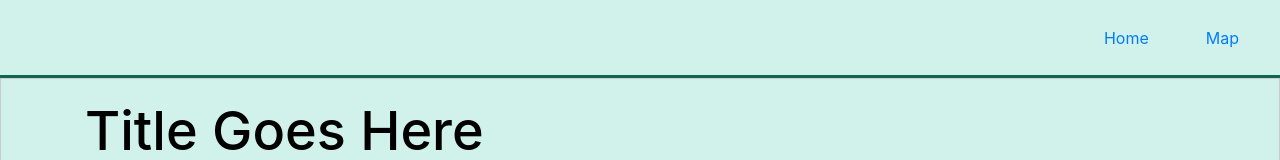
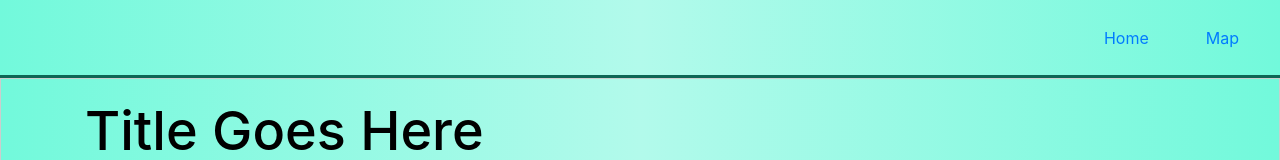
Before and after one commit to foyen/Clinics, a React (Create React App) app: page / in a window 1280 px wide. Shown: the top 160 px of the page. Built offline with nearby package versions, Linux system fonts and the light colour scheme; what google-maps-react would draw is missing.

Commit message:
Very gradiant, much nice

```diff
--- a/src/Styles/ContentWrapper.css
+++ b/src/Styles/ContentWrapper.css
@@ -51,8 +51,9 @@ div{
   #main-picture{
     width: 100%;
     height: 100%;
+    background-color: #D1F2EB;
     /*background: url("https://www.freegreatpicture.com/files/30/20607-high-resolution-landscapes.jpg") no-repeat fixed center;*/
-    background-color: #D1F2EB;
+    background:linear-gradient(90deg, rgba(114,249,219,1) 0%, rgba(178,250,235,1) 50%, rgba(114,249,219,1) 100%);
     background-position: center center;
     background-size: cover;
     color:black;
--- a/src/Styles/nav.css
+++ b/src/Styles/nav.css
@@ -1,6 +1,6 @@
 #navigation-wrapper{
 
-    background-color: #D1F2EB;
+    background:linear-gradient(90deg, rgba(114,249,219,1) 0%, rgba(178,250,235,1) 50%, rgba(114,249,219,1) 100%);
     border-bottom: 3px solid #0E6655 ;
 }
 
```
